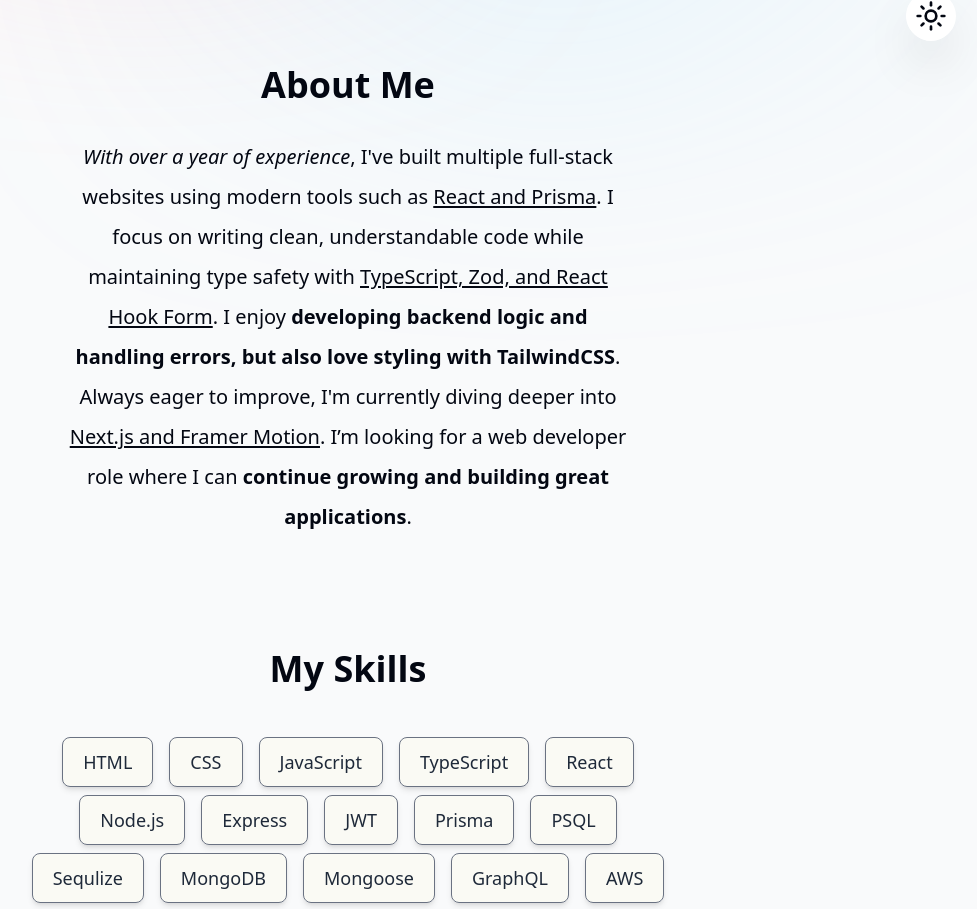
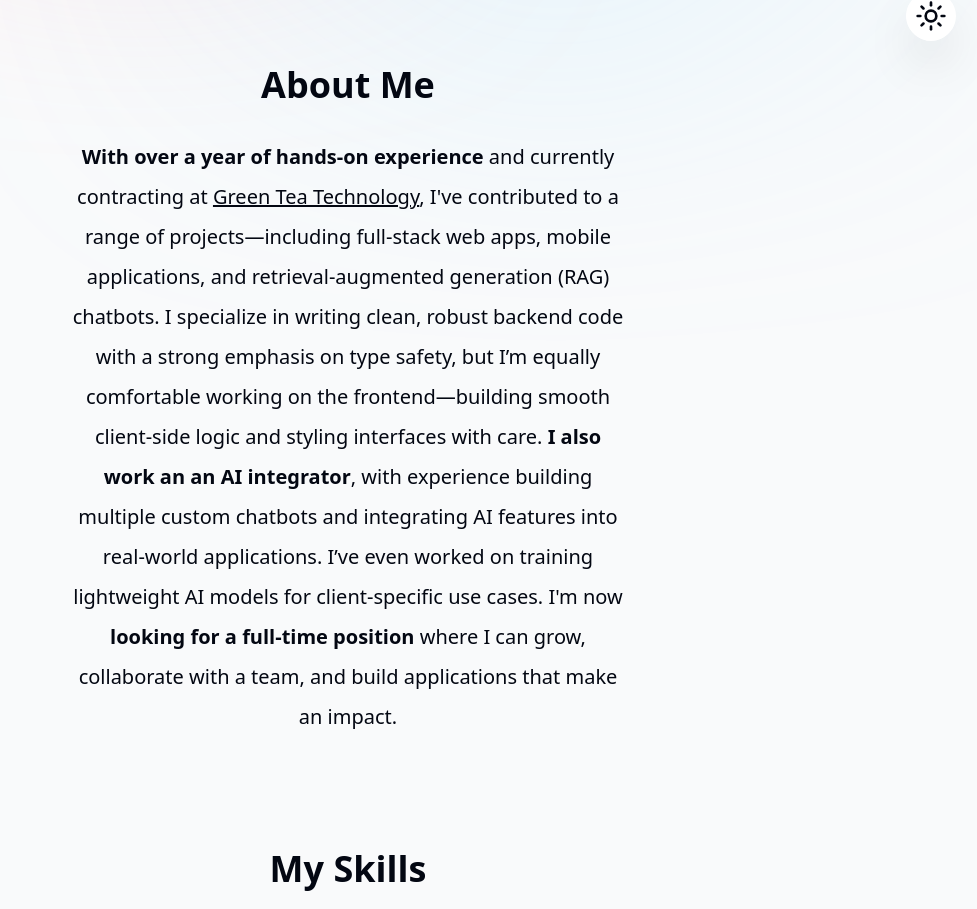
Before and after one commit to ZVKubajak/Portfolio, a React (Vite) app: page / in a window 1280 px wide. Shown: the part 727-1636 px from the top of the page, without its empty margins (292-1269 px from the left). Built offline with nearby package versions, Linux system fonts and the light colour scheme.

Commit message:
Updated About Me Section

```diff
--- a/src/components/About.tsx
+++ b/src/components/About.tsx
@@ -13,28 +13,30 @@
       <SectionHeading>About Me</SectionHeading>
 
       <p className="text-xl xl:text-xl/10 2xl:text-2xl/10 md:mx-auto md:w-3/4 lg:w-1/2">
-        <span className="italic">With over a year of experience</span>, I've
-        built multiple full-stack websites using modern tools such as{" "}
-        <span className="underline underline-offset-2">React and Prisma</span>.
-        I focus on writing clean, understandable code while maintaining type
-        safety with{" "}
-        <span className="underline underline-offset-2">
-          TypeScript, Zod, and React Hook Form
-        </span>
-        . I enjoy{" "}
         <span className="font-bold">
-          developing backend logic and handling errors, but also love styling
-          with TailwindCSS
-        </span>
-        . Always eager to improve, I'm currently diving deeper into{" "}
-        <span className="underline underline-offset-2">
-          Next.js and Framer Motion
-        </span>
-        . I’m looking for a web developer role where I can{" "}
-        <span className="font-bold">
-          continue growing and building great applications
-        </span>
-        .
+          With over a year of hands-on experience
+        </span>{" "}
+        and currently contracting at{" "}
+        <a
+          className="underline"
+          href="https://www.linkedin.com/company/green-tea-technology/"
+          target="_blank"
+          rel="noopener noreferrer"
+        >
+          Green Tea Technology
+        </a>
+        , I've contributed to a range of projects—including full-stack web apps,
+        mobile applications, and retrieval-augmented generation (RAG) chatbots.
+        I specialize in writing clean, robust backend code with a strong
+        emphasis on type safety, but I’m equally comfortable working on the
+        frontend—building smooth client-side logic and styling interfaces with
+        care. <span className="font-bold">I also work an an AI integrator</span>
+        , with experience building multiple custom chatbots and integrating AI
+        features into real-world applications. I’ve even worked on training
+        lightweight AI models for client-specific use cases. I'm now{" "}
+        <span className="font-bold">looking for a full-time position</span>{" "}
+        where I can grow, collaborate with a team, and build applications that
+        make an impact.
       </p>
     </motion.section>
   );
```
